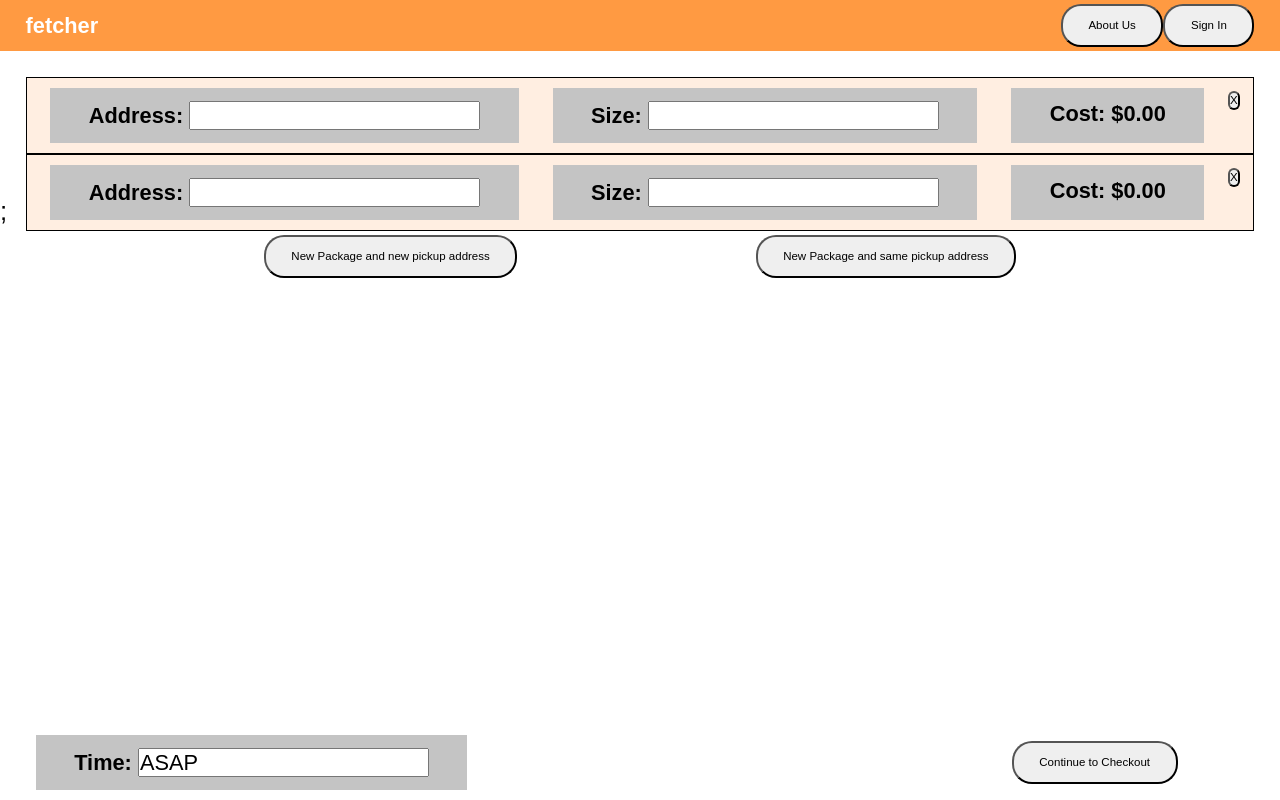
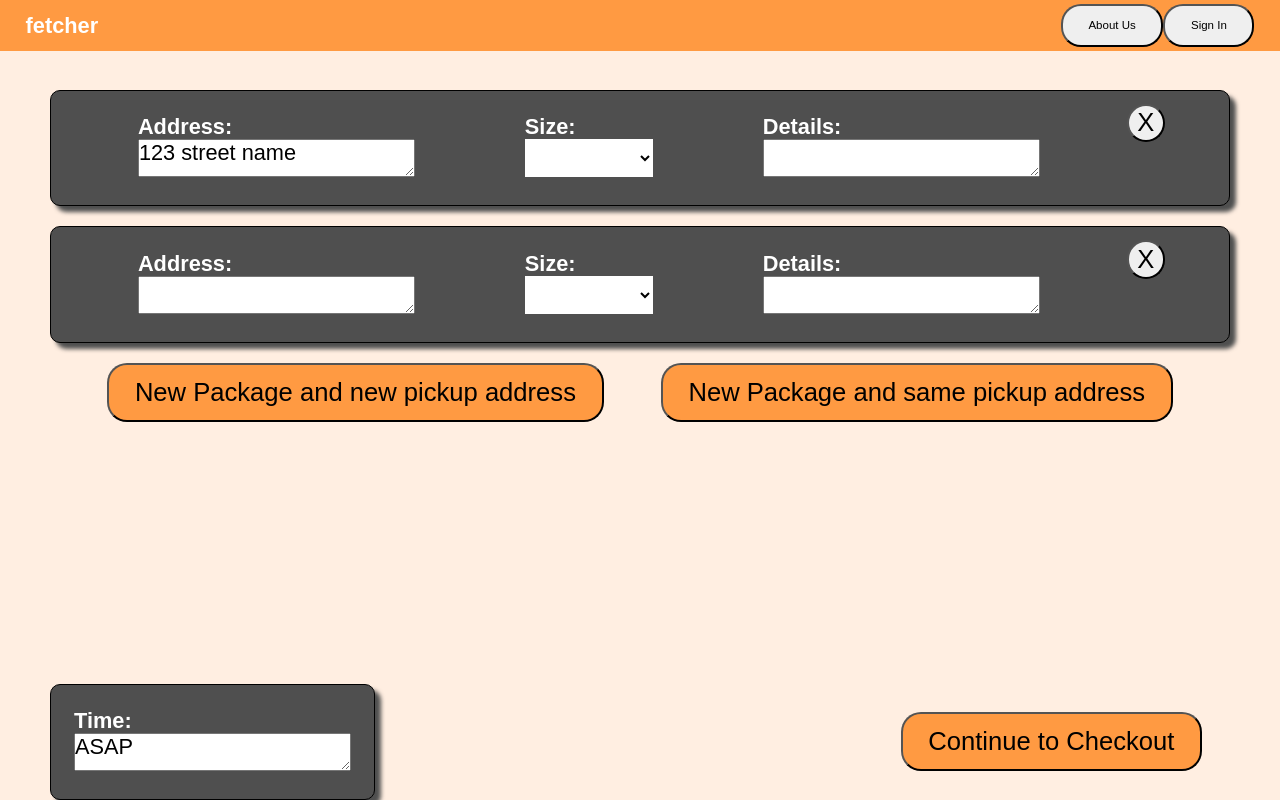
Before and after one commit to Hamza975A/Fetcher, a Next.js app in the folder frontend/: page /orders in a window 1280 px wide. Built offline with nearby package versions, Linux system fonts and the light colour scheme.

Commit message:
Updated Pages and UI

```diff
--- a/frontend/components/GlobalComponents.js
+++ b/frontend/components/GlobalComponents.js
@@ -1,120 +1,65 @@
 import styled from "styled-components";
 
-// TODO: Cleanup this code.
+export const CenterContainer = styled.div`
+  width: 80%;
+  margin: 0 auto;
+  display: flex;
+  flex-direction: column;
+  align-self: center;
+`;
 
-export const Section = styled.section`
-  display: ${(props) => (props.grid ? "grid" : "flex")};
-  flex-direction: ${(props) => (props.row ? "row" : "column")};
-  padding: ${(props) => (props.nopadding ? "0" : "32px 48px 0")};
-  margin: 0 auto;
-  max-width: 1040px;
-  box-sizing: content-box;
-  position: relative;
-  overflow: hidden;
-  grid-template-columns: 1fr 1fr;
+export const GlobalContainer = styled.div`
+  display: flex;
+  flex-direction: column;
+  padding: 90px 50px;
+`;
 
-  @media ${(props) => props.theme.breakpoints.md} {
-    padding: 24px 48px 0;
-    flex-direction: column;
-  }
+export const SpacedContainer = styled.div`
+  display: flex;
+  row-gap: 20px;
+  flex-direction: column;
+`;
 
-  @media ${(props) => props.theme.breakpoints.sm} {
-    padding: ${(props) => (props.nopadding ? "0" : "16px 16px 0")};
+export const ContainerImage = styled.div`
+  background-image: url("asset/home.jpg");
+  background-size: cover;
+  width: 100%;
+  height: 100vh;
+  display: flex;
+`;
 
-    width: calc(100vw - 32px);
-    flex-direction: column;
+export const Button = styled.button`
+  text-align: center;
+  padding: 8px 16px;
+  color: black;
+  background-color: #ff9a42;
+  border: 1px solid;
+  border-color: #ff9a42;
+  border-radius: 20px;
+  font-size: 16px;
+  width: 100%;
+
+  &:hover:not(:disabled),
+  &:active:not(:disabled),
+  &:focus {
+    outline: 0;
+    color: black;
+    border-color: #ffaf69;
+    background-color: #ffaf69;
+    cursor: pointer;
   }
 `;
 
-export const SectionTitle = styled.h2`
-  font-weight: 800;
-  font-size: ${(props) => (props.main ? "65px" : "56px")};
-  line-height: ${(props) => (props.main ? "72px" : "56px")};
-  width: max-content;
-  max-width: 100%;
-  background: black;
-  -webkit-background-clip: text;
-  -webkit-text-fill-color: transparent;
-  margin-bottom: 16px;
-  padding: ${(props) => (props.main ? "58px 0 16px" : "0")};
-
-  @media ${(props) => props.theme.breakpoints.md} {
-    font-size: ${(props) => (props.main ? "56px" : "48px")};
-    line-height: ${(props) => (props.main ? "56px" : "48px")};
-    margin-bottom: 12px;
-    padding: ${(props) => (props.main ? "40px 0 12px" : "0")};
-  }
-
-  @media ${(props) => props.theme.breakpoints.sm} {
-    font-size: 32px;
-    line-height: 40px;
-    font-size: ${(props) => (props.main ? "28px" : "32px")};
-    line-height: ${(props) => (props.main ? "32px" : "40px")};
-    margin-bottom: 8px;
-    padding: ${(props) => (props.main ? "16px 0 8px" : "0")};
-    max-width: 100%;
-  }
+export const Header = styled.h1`
+  font-size: 1.5em;
+  text-align: center;
+  color: black;
 `;
 
-export const SectionText = styled.p`
-  max-width: 800px;
-  font-size: 24px;
-  line-height: 40px;
-  font-weight: 300;
-  padding-bottom: 3.6rem;
-  color: rgba(0, 0, 0, 0.5);
-
-  @media ${(props) => props.theme.breakpoints.md} {
-    max-width: 670px;
-    font-size: 20px;
-    line-height: 32px;
-    padding-bottom: 24px;
-  }
-
-  @media ${(props) => props.theme.breakpoints.sm} {
-    font-size: 16px;
-    line-height: 24px;
-    padding-bottom: 16px;
-  }
+export const SearchBar = styled.input`
+  width: 100%;
 `;
 
-export const SectionDivider = styled.div`
-  width: 64px;
-  height: 6px;
-  border-radius: 10px;
-  background-color: #fff;
-  background: ${(props) =>
-    props.colorAlt
-      ? "linear-gradient(270deg, #F46737 0%, #945DD6 100%)"
-      : "linear-gradient(270deg, #13ADC7 0%, #945DD6 100%)"};
-
-  margin: ${(props) => (props.divider ? "4rem 0" : "")};
-
-  @media ${(props) => props.theme.breakpoints.md} {
-    width: 48px;
-    height: 4px;
-  }
-
-  @media ${(props) => props.theme.breakpoints.sm} {
-    width: 32px;
-    height: 2px;
-  }
+export const Paragraph = styled.p`
+  color: white;
 `;
-export const SectionSubText = styled.p`
-  max-width: 800px;
-  font-weight: 300;
-  font-size: 18px;
-  line-height: 32px;
-  color: rgba(255, 255, 255, 0.75);
-
-  @media ${(props) => props.theme.breakpoints.md} {
-    max-width: 672px;
-    font-size: 16px;
-    line-height: 25px;
-  }
-
-  @media ${(props) => props.theme.breakpoints.sm} {
-    font-size: 14px;
-    line-height: 22px;
-  }
-`;
--- a/frontend/components/Layout.js
+++ b/frontend/components/Layout.js
@@ -1,7 +1,6 @@
 import React from "react";
 
 import styled from "styled-components";
-import { Navbar } from "./Navbar";
 
 export const Container = styled.div`
   max-width: 1280px;
@@ -13,7 +12,6 @@ export const Layout = ({ children }) => {
   return (
     <Container>
       <main>{children}</main>
-      <Navbar></Navbar>
     </Container>
   );
 };
--- a/frontend/components/Navbar.js
+++ b/frontend/components/Navbar.js
@@ -50,7 +50,7 @@ export const MenuContainer = styled.div`
 export const Navbar = ({ children }) => {
   return (
     <Nav>
-      <Logo href="">fetcher</Logo>
+      <Logo href="/">fetcher</Logo>
       <MenuContainer>
         <MenuLink href="#">About Us</MenuLink>
         <MenuLink href="#">Sign In</MenuLink>
--- a/frontend/components/PlaceOrder.js
+++ b/frontend/components/PlaceOrder.js
@@ -1,11 +1,10 @@
 import styled from "styled-components";
-
+import React from "react";
 export const AddItemsButtonsContainer = styled.div`
   display: flex;
   justify-content: space-evenly;
   align-items: center;
   position: relative;
-  top: ${(props) => props.top || "6.3rem"};
 `;
 
 export const AddItemsButton = styled.button`
@@ -15,8 +14,9 @@ export const AddItemsButton = styled.button`
   text-decoration: none;
   color: black;
   transition: all 0.3s ease-in;
-  font-size: 0.9rem;
+  font-size: 2rem;
   border-radius: 20px;
+  background-color: #ff9a42;
 `;
 
 export const PackageDetails = styled.div`
@@ -25,21 +25,20 @@ export const PackageDetails = styled.div`
   align-items: left;
   flex-wrap: wrap;
   position: relative;
-  background: #ffeee1;
+  background: #4f4f4f;
   border: 1px solid black;
-  max-height: 30rem;
   min-height: 6rem;
   left: 0;
-  right: 0;
-  top: ${(props) => props.top || "6rem"};
+  box-shadow: 6px 6px 4px #4f4f4f;
+  border-radius: 10px;
 `;
+
 export const DetailsBox = styled.div`
-  padding: 1rem 3rem;
+  padding: 1rem 1rem;
   margin: 0.8rem;
-  color: Black;
+  color: white;
   text-decoration: none;
   font-weight: 800;
-  background: #c4c4c4;
   font-size: 1.7rem;
 
   span {
@@ -47,9 +46,15 @@ export const DetailsBox = styled.div`
     font-size: 1.3rem;
   }
 `;
-export const InputDetails = styled.input`
+export const InputDetails = styled.textarea`
   font-size: 1.7rem;
   color: black;
+  height: 3rem;
+  max-height: 5rem;
+  min-height: 3rem;
+  width: auto;
+  min-width: 10rem;
+  max-width: 40rem; ;
 `;
 
 export const RemoveItemButton = styled.button`
@@ -59,9 +64,10 @@ export const RemoveItemButton = styled.button`
   text-decoration: none;
   color: black;
   transition: all 0.3s ease-in;
-  font-size: 0.9rem;
+  font-size: 2rem;
   border-radius: 360px;
-  height: 1.5rem;
+  height: 3rem;
+  width: 3rem;
 `;
 
 export const BottomContainer = styled.div`
@@ -74,3 +80,57 @@ export const BottomContainer = styled.div`
   position: fixed;
   flex-wrap: wrap;
 `;
+export const Select = styled.select`
+  max-height: 5rem;
+  min-height: 3rem;
+  min-width: 10rem;
+  max-width: 40rem;
+  background: white;
+  color: black;
+  font-size: 1.7rem;
+  border: none;
+  option {
+    color: black;
+    background: white;
+    display: flex;
+    white-space: pre;
+    min-height: 20px;
+  }
+`;
+export const PlaceOrderCard = (props) => {
+  return (
+    <PackageDetails>
+      <DetailsBox>
+        {" "}
+        <div>Address: </div>
+        <InputDetails defaultValue={props.address || ""} type="text" />{" "}
+      </DetailsBox>
+      <DetailsBox>
+        <div>Size: </div>
+        <Select>
+          <option value="" hidden></option>
+          <option value="1">Small</option>
+          <option value="2">Medium</option>
+          <option value="3">Large</option>
+        </Select>
+      </DetailsBox>
+      <DetailsBox>
+        {" "}
+        <div>Details: </div> <InputDetails defaultValue="" type="text" />{" "}
+      </DetailsBox>
+      <RemoveItemButton>X</RemoveItemButton>
+    </PackageDetails>
+  );
+};
+
+export const SetTimeCard = (props) => {
+  return (
+    <PackageDetails>
+      <DetailsBox>
+        {" "}
+        <div>Time: </div>{" "}
+        <InputDetails defaultValue={props.time || "ASAP"} type="text" />{" "}
+      </DetailsBox>
+    </PackageDetails>
+  );
+};
--- a/frontend/pages/_app.js
+++ b/frontend/pages/_app.js
@@ -1,6 +1,7 @@
 import "../styles/globals.css";
 import React from "react";
 import Theme from "../styles/theme";
+import { Navbar } from "../components/Navbar";
 
 /**
  * Default App component from Next.js
@@ -11,7 +12,8 @@ function MyApp({ Component, pageProps }) {
   return (
     <>
       <Theme>
-        <Component {...pageProps} />;
+        <Navbar />
+        <Component {...pageProps} />
       </Theme>
     </>
   );
--- a/frontend/pages/orders/index.js
+++ b/frontend/pages/orders/index.js
@@ -1,53 +1,26 @@
-import styles from "../../styles/Home.module.css";
 import React from "react";
-
-import { Nav, Logo, MenuLink, MenuContainer } from "../../components/Navbar";
 import {
   AddItemsButton,
   AddItemsButtonsContainer,
-  PackageDetails,
-  DetailsBox,
-  InputDetails,
-  RemoveItemButton,
   BottomContainer,
+  PlaceOrderCard,
+  SetTimeCard,
 } from "../../components/PlaceOrder";
+import {
+  GlobalContainer,
+  SpacedContainer,
+} from "../../components/GlobalComponents";
 /**
  * Place orders page for the website.
  * @return {JSX.Element}
  */
 export default function Home() {
   return (
-    <div className={styles.container}>
-      {/* Navigation Bar */}
-      <Nav>
-        <Logo href="../">fetcher</Logo>
-        <MenuContainer>
-          <MenuLink href="#">About Us</MenuLink>
-          <MenuLink href="#">Sign In</MenuLink>
-        </MenuContainer>
-      </Nav>
+    <GlobalContainer>
+      <SpacedContainer>
         {/* Place Order Page */}
-      <PackageDetails>
-        <DetailsBox href="">
-          Address: <InputDetails defaultValue="" type="text" />{" "}
-        </DetailsBox>
-        <DetailsBox href="">
-          Size: <InputDetails defaultValue="" type="text" />{" "}
-        </DetailsBox>
-        <DetailsBox href="">Cost: $0.00 </DetailsBox>
-        <RemoveItemButton href="">X</RemoveItemButton>
-      </PackageDetails>
-
-      <PackageDetails top="6rem">
-        <DetailsBox href="">
-          Address: <InputDetails defaultValue="" type="text" />{" "}
-        </DetailsBox>
-        <DetailsBox href="">
-          Size: <InputDetails defaultValue="" type="text" />{" "}
-        </DetailsBox>
-        <DetailsBox href="">Cost: $0.00 </DetailsBox>
-        <RemoveItemButton href="">X</RemoveItemButton>
-      </PackageDetails>
+        <PlaceOrderCard address="123 street name"></PlaceOrderCard>
+        <PlaceOrderCard></PlaceOrderCard>
 
         <AddItemsButtonsContainer>
           <AddItemsButton href="">
@@ -59,11 +32,10 @@ export default function Home() {
         </AddItemsButtonsContainer>
 
         <BottomContainer>
-        <DetailsBox href="">
-          Time: <InputDetails defaultValue="ASAP" type="text" />{" "}
-        </DetailsBox>
+          <SetTimeCard></SetTimeCard>
           <AddItemsButton href="">Continue to Checkout</AddItemsButton>
         </BottomContainer>
-    </div>
+      </SpacedContainer>
+    </GlobalContainer>
   );
 }
--- a/frontend/themes/default.js
+++ b/frontend/themes/default.js
@@ -7,7 +7,7 @@ export default {
   // Colors for layout
   colors: {
     primary1: "black",
-    background1: "#FFFFFF",
+    background1: "#ffeee1",
     accent1: "hsl(34.9,98.6%,72.9%)",
     button: "hsl(205.1,100%,36.1%)",
     background2: "hsl(232.7,27.3%,23.7%)",
```
Also changed, not shown: frontend/components/Home-Page.js (+8 -25 lines), frontend/components/OrdersList.js (+19 -28 lines), frontend/pages/orders-list/index.js (+3 -11 lines). Lines whose indentation alone changed are shown as unchanged.
